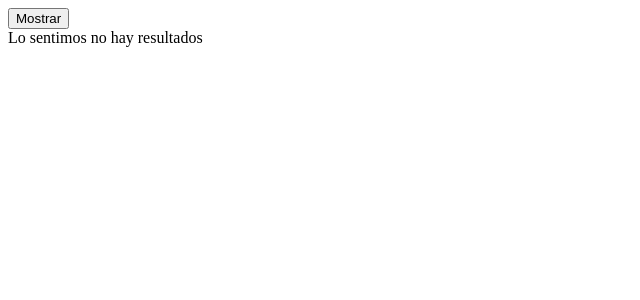
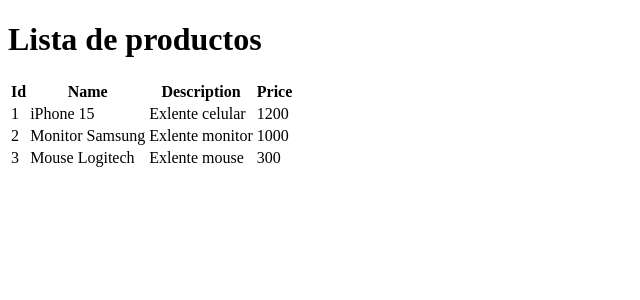
Before and after one commit to matias-navio/angular-app, an Angular app: page / in a window 1280 px wide. Shown: the top 300 px of the page, without its empty margins (0-640 px from the left). Built offline with nearby package versions, Linux system fonts and the light colour scheme.

Commit message:
Tabla para mostrar productos con directive for

```diff
--- a/src/app/app.component.html
+++ b/src/app/app.component.html
@@ -1,10 +1,10 @@
 
-<button type="button" (click)="setEnable()">
+<!-- <button type="button" (click)="setEnable()">
 {{enabled ? 'Ocultar' : 'Mostrar'}}
-</button>
+</button> -->
 
 <!-- de esta manera mostramos lo de dentro del if si enable es verdadero -->
-@if (enabled) {
+<!-- @if (enabled) {
   <h2> {{name}} </h2>
 
   <ul>
@@ -14,4 +14,6 @@
   </ul>
 }@else {
   <div> Lo sentimos no hay resultados </div>
-}
+} -->
+
+<app-product></app-product>
--- /dev/null
+++ b/src/app/products/components/form/form.component.html
@@ -0,0 +1 @@
+<p>form works!</p>
--- a/src/app/products/components/product/product.component.html
+++ b/src/app/products/components/product/product.component.html
@@ -1 +1,28 @@
-<p>product works!</p>
+
+<h1> {{title}} </h1>
+@if (products.length > 0) {
+    <table>
+        <thead>
+            <tr>
+                <th>Id</th>
+                <th>Name</th>
+                <th>Description</th>
+                <th>Price</th>
+            </tr>
+        </thead>
+        <tbody>
+            @for (product of products; track $index) {
+                <tr>
+                    <td> {{$index + 1}} </td>
+                    <td> {{product.name}} </td>
+                    <td> {{product.description}} </td>
+                    <td> {{product.price}} </td>
+                </tr>
+            }
+        </tbody>
+    </table>
+}@else {
+    <div class="prod-vacio">
+        No hay productos en la lista!
+    </div>
+}
--- a/src/app/products/components/product/product.component.ts
+++ b/src/app/products/components/product/product.component.ts
@@ -11,6 +11,8 @@ import { Product } from '../../models/product';
 })
 
 export class ProductComponent implements OnInit{
+
+  title: string = 'Lista de productos';
   // esta es la manera de declarar un atributo y a la vez inyectarlo en el constructor
   constructor(private service: ProductService){}
 
```
Also changed, not shown: src/app/app.component.ts (+6 -5 lines), src/app/products/components/form/form.component.ts (added, +12 -0 lines), src/app/products/components/form/form.component.css (added).
